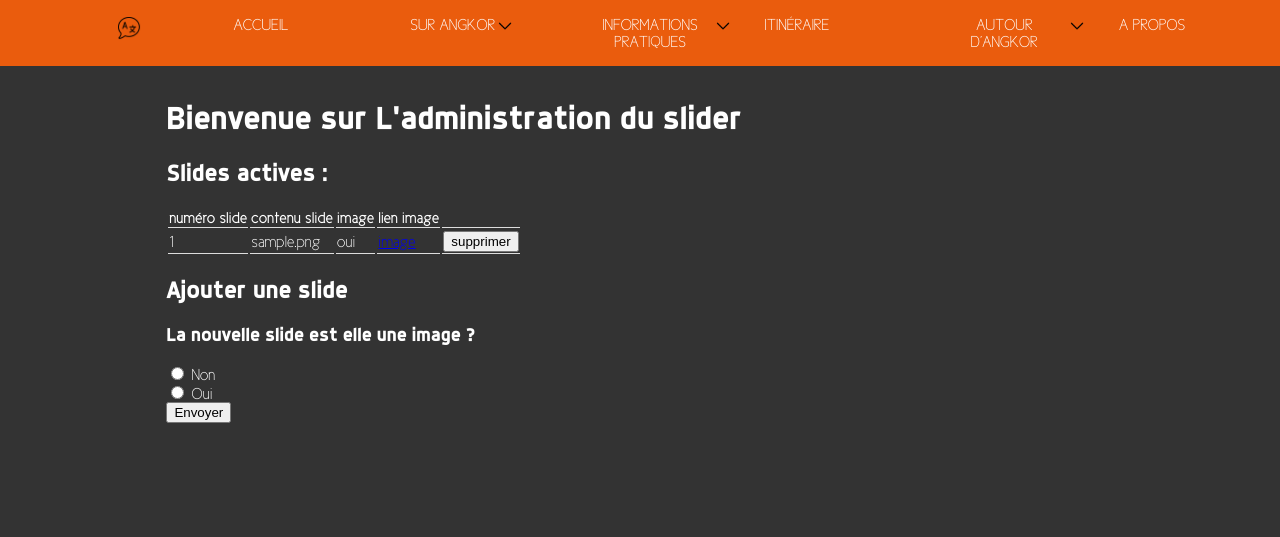
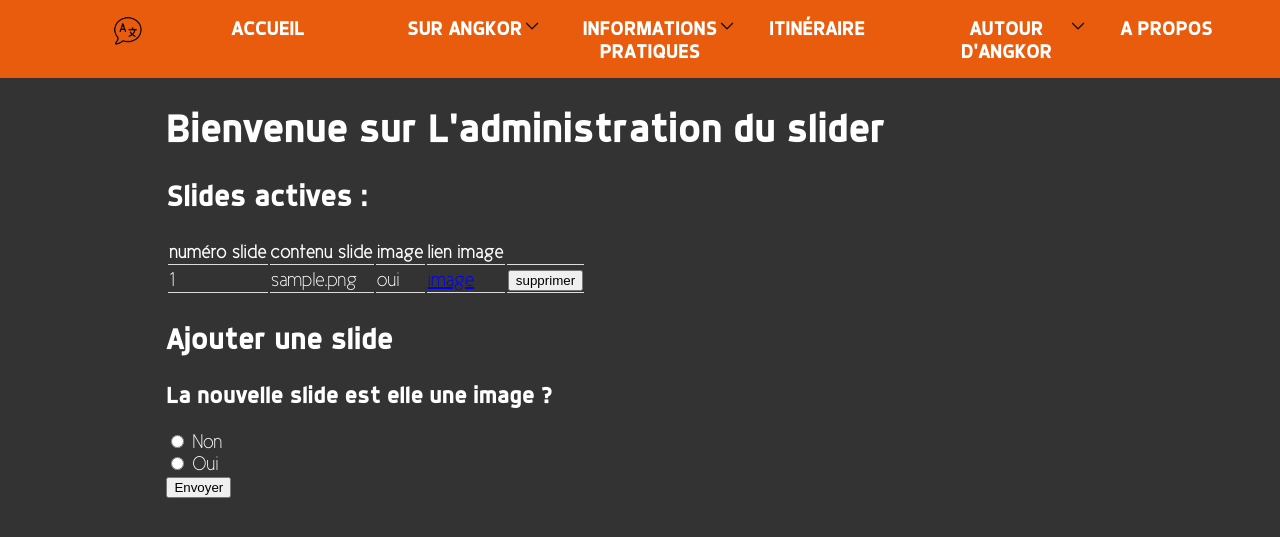
Before and after one commit to Armadindon/Angkor-UPEM, a PHP site: page /admin/gestionSlider.php in a window 1280 px wide. Shown: the top 537 px of the page. Run offline with PHP 8.4, Linux system fonts and the light colour scheme; tables that the repository leaves empty or names only in its code hold one stand-in row (values such as "Sample post"); some libraries are stand-ins or nearby versions.

Commit message:
MAJ Police

```diff
--- a/CSS/Accueil.css
+++ b/CSS/Accueil.css
@@ -28,6 +28,10 @@ iframe {
   margin-bottom: 2%;
 }
 
+.slider{
+  margin-top: 2%;
+}
+
 .slider img{
   height: 450px;
   display: block;
--- a/CSS/styles.css
+++ b/CSS/styles.css
@@ -55,6 +55,7 @@
 
 body {
 font-family: 'Cicle',sans-serif;
+font-size: 1.25em;
 color: white;
 margin: 0%;
 padding: 0%;
@@ -86,6 +87,7 @@ nav ul{
 .menu{
   display:flex;
   flex-direction:column;
+  font-family: "Dyno","Cicle";
 }
 .menu li{
     display:block;
```
